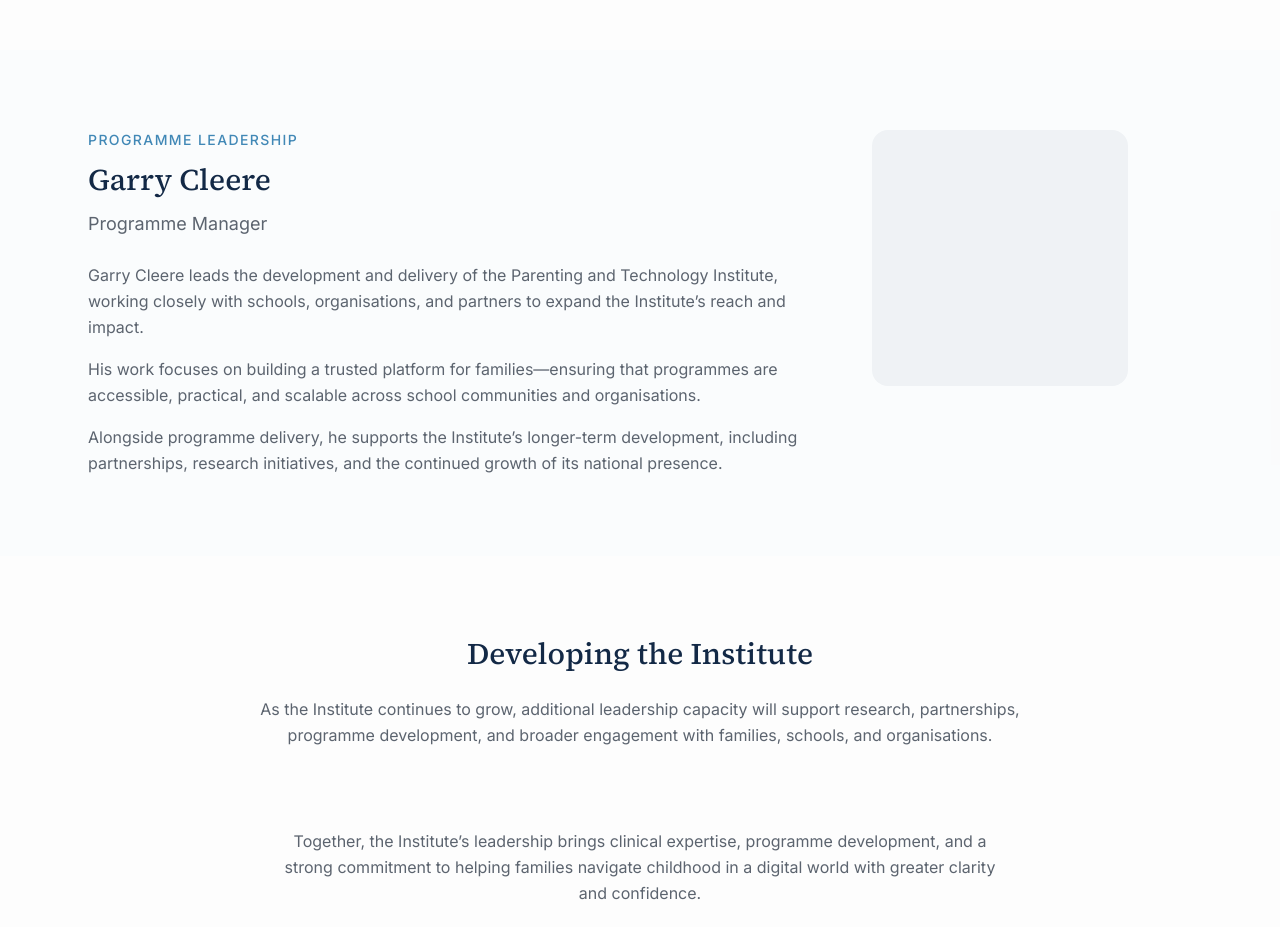
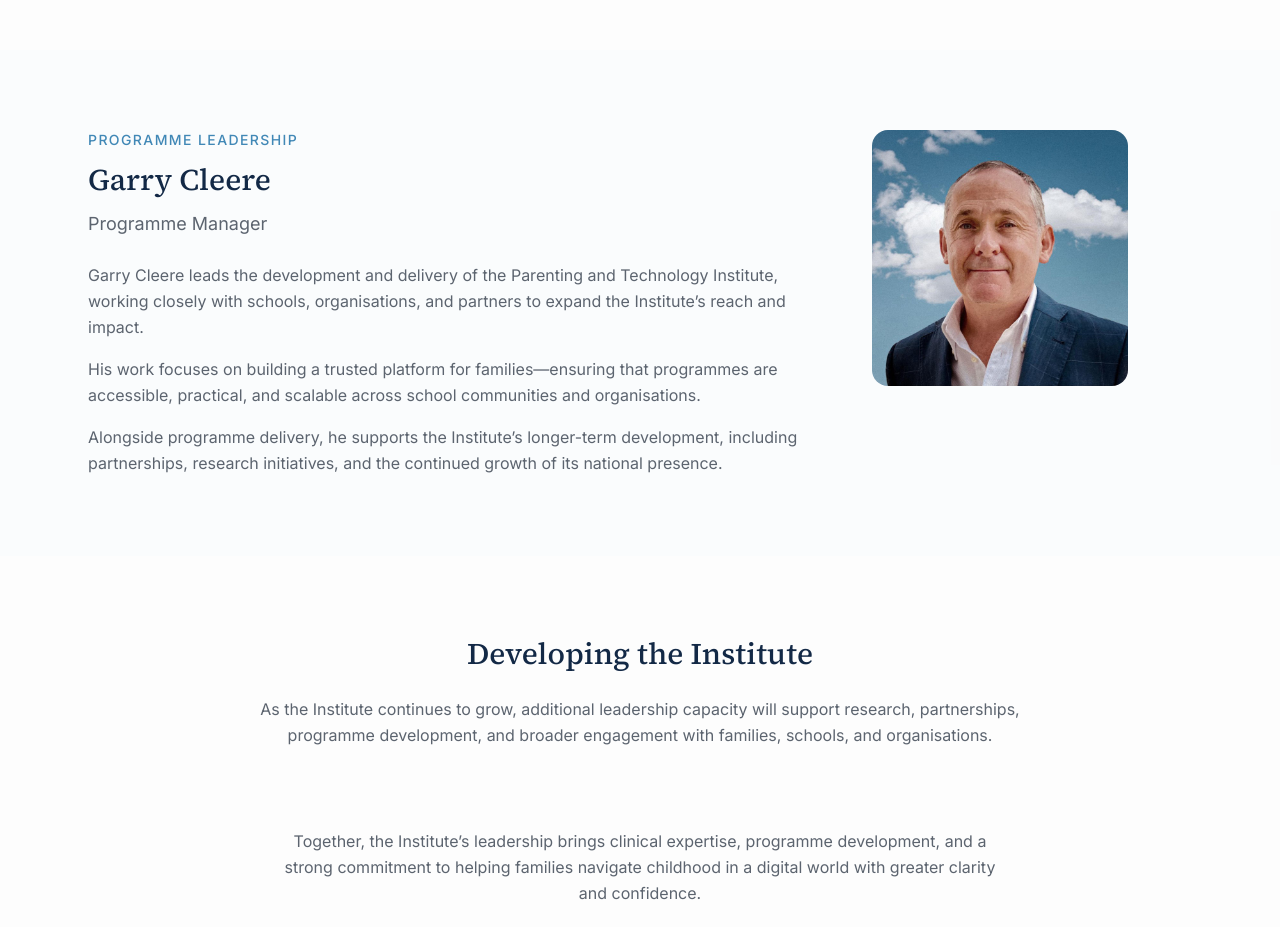
Before and after one commit to Gearoid-Cleere/pati-website, a Next.js app: page /leadership in a window 1280 px wide. Shown: the part 1060-1987 px from the top of the page. Built offline with nearby package versions, Linux system fonts and the light colour scheme.

Commit message:
Update Leadership page

```diff
--- a/app/leadership/page.tsx
+++ b/app/leadership/page.tsx
@@ -8,7 +8,6 @@ export default function LeadershipPage() {
       <Header />
 
       <main className="flex-1">
-
         {/* Hero */}
         <section className="bg-secondary/30 py-20 md:py-28">
           <div className="mx-auto max-w-5xl px-6 text-center">
@@ -30,7 +29,6 @@ export default function LeadershipPage() {
         <section className="py-20">
           <div className="mx-auto max-w-6xl px-6">
             <div className="grid items-start gap-12 lg:grid-cols-[320px_minmax(0,1fr)]">
-
               {/* Image LEFT */}
               <div className="mx-auto lg:mx-0">
                 <Image
@@ -71,16 +69,14 @@ export default function LeadershipPage() {
                   </p>
                 </div>
               </div>
-
             </div>
           </div>
         </section>
 
         {/* Garry Cleere (mirrored layout) */}
-        <section className="py-20 bg-secondary/20">
+        <section className="bg-secondary/20 py-20">
           <div className="mx-auto max-w-6xl px-6">
             <div className="grid items-start gap-12 lg:grid-cols-[minmax(0,1fr)_320px]">
-
               {/* Text LEFT */}
               <div>
                 <p className="mb-3 text-sm font-medium uppercase tracking-widest text-accent">
@@ -110,11 +106,16 @@ export default function LeadershipPage() {
                 </div>
               </div>
 
-              {/* Image RIGHT (placeholder for now) */}
+              {/* Image RIGHT */}
               <div className="mx-auto lg:mx-0">
-                <div className="h-64 w-64 rounded-2xl bg-muted" />
+                <Image
+                  src="/garry-cleere.jpg"
+                  alt="Garry Cleere"
+                  width={256}
+                  height={256}
+                  className="h-64 w-64 rounded-2xl object-cover"
+                />
               </div>
-
             </div>
           </div>
         </section>
@@ -140,7 +141,6 @@ export default function LeadershipPage() {
             </p>
           </div>
         </section>
-
       </main>
 
       <Footer />
```
